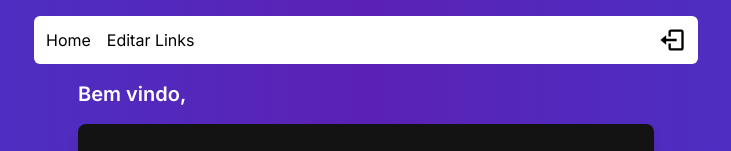
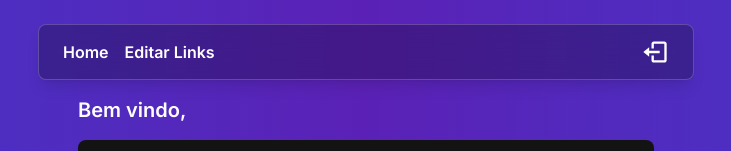
Before and after one commit to henriquedevop/linkOrbita, a React (Vite) app: page /admin in a window 1280 px wide. Shown: the top 151 px of the page, without its empty margins (274-1005 px from the left). Built offline with nearby package versions, Linux system fonts and the light colour scheme; no server answers; the database is empty; sample sign-in values are in the browser's storage.

Commit message:
style: add glass effect on admin header and hovers

```diff
--- a/src/components/header/index.tsx
+++ b/src/components/header/index.tsx
@@ -20,19 +20,21 @@ export function Header({ username }: HeaderProps) {
     }
 
     return (
-        <header className="w-full max-w-2xl mt-4 px-1">
-            <nav className="w-full bg-white h-12 flex items-center justify-between rounded-md px-3">
-                <div className="flex gap-4 font-medium">
+        <header className="w-full max-w-2xl mt-6 px-2 text-white">
+            <nav className="w-full bg-black/25 backdrop-blur-lg h-14 flex items-center justify-between rounded-lg shadow-lg px-6 border border-white/20">
+                <div className="flex gap-4 font-semibold">
                     {username ? (
-                        <Link to={`/user/${username}`}>Minha página</Link>
+                        <Link className="hover:text-indigo-200 active:text-indigo-400" to={`/user/${username}`}>Minha página</Link>
                     ) : (
-                        <Link to="/">Home</Link>
+                        <Link className="hover:text-indigo-200 active:text-indigo-400" to="/">Home</Link>
                     )}
-                    <Link to="/admin">Editar Links</Link>
+                    <Link className="hover:text-indigo-200 active:text-indigo-400" to="/admin">Editar Links</Link>
                 </div>
 
-                <button onClick={handleLogout}>
-                    <BiLogOut size={28} color="#000"/>
+                <button
+                className="text-white hover:text-indigo-200 active:text-indigo-400"
+                onClick={handleLogout}>
+                    <BiLogOut size={28}/>
                 </button>
             </nav>
         </header>
--- a/src/pages/home/index.tsx
+++ b/src/pages/home/index.tsx
@@ -202,7 +202,7 @@ export function Home() {
                         Comece agora mesmo e crie sua página personalizada de forma rápida e eficiente.
                     </p>
                     <Link
-                    className="text-lg bg-black text-primary font-bold px-6 py-3 rounded-md"
+                    className="text-lg bg-black text-white font-bold px-6 py-3 rounded-md"
                     to="signup">
                     Crie sua conta gratuitamente
                     </Link>
```
